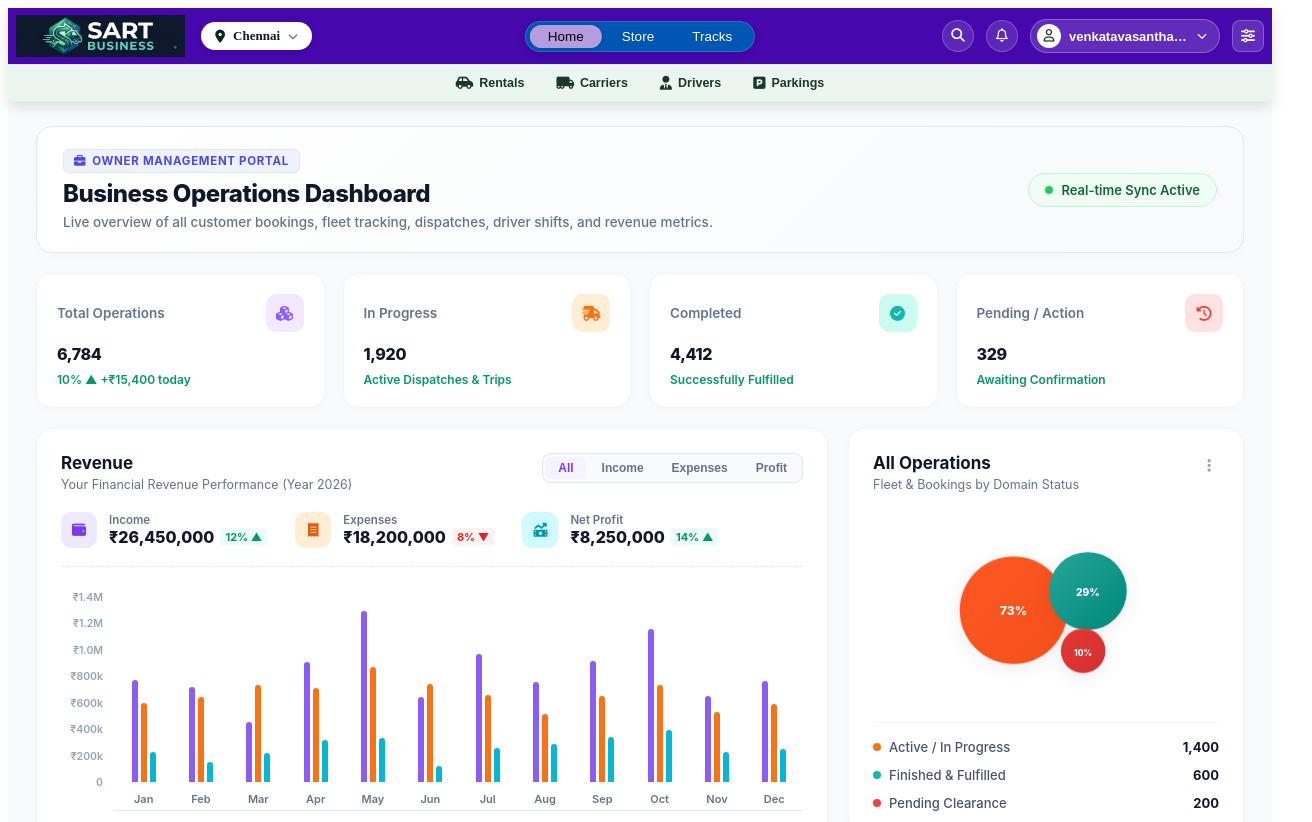
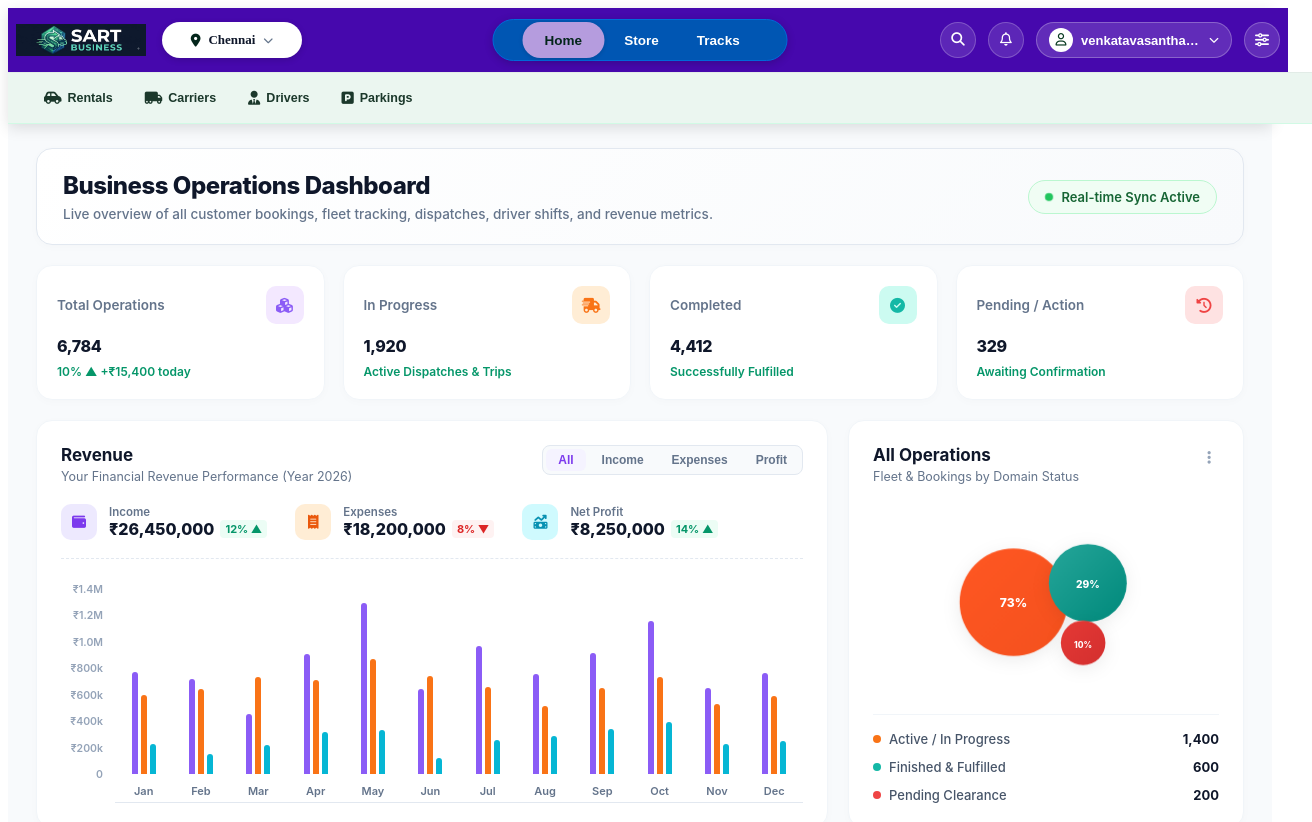
Before and after one commit to BTC-2025/SART-BUS-FE-1, a React (Vite) app: page / in a window 1280 px wide. Shown: the top 822 px of the page, 1312 px wide, since content can reach past the window. Built offline with nearby package versions, Linux system fonts and the light colour scheme; the HTML template or start-up script is replaced by a standard one.

Commit message:
Apply exact 114px combined navbar dimensions and component spec to Business Portal

```diff
--- /dev/null
+++ b/src/components/DimensionSpecs.css
@@ -0,0 +1,103 @@
+/* ==========================================================================
+   EXACT SPEC DIMENSIONS FOR SART BUSINESS NAVBAR & SUBNAVBAR
+   Matching User Dimensions Spec:
+   - Total Combined Height: 114px (64px + 50px)
+   - Main Navbar Height: 64px, Width: 100%
+   - Logo: ~130px width x 42px height
+   - Location Pill: ~140px width x 36px height (rounded-full)
+   - Center Navigation Bar: ~295px width x 42px height (rounded-full)
+   - Active Nav Item: ~82px width
+   - Circular Action Buttons: 36px x 36px
+   - User Profile Pill: ~115px width x 36px height
+   - Sub-Category Navbar Height: 50px, Width: 100%
+   - Subnav Filter Pills: 32px height (rounded-full)
+   ========================================================================== */
+
+.top-main-navbar {
+  height: 64px !important;
+  width: 100% !important;
+}
+
+.brand-logo-container img,
+.navbar-brand-img {
+  width: 130px !important;
+  height: 42px !important;
+  object-fit: contain !important;
+}
+
+.navbar-location-pill {
+  width: 140px !important;
+  height: 36px !important;
+  border-radius: 9999px !important;
+  display: inline-flex !important;
+  align-items: center !important;
+  justify-content: center !important;
+  padding: 0 12px !important;
+  box-sizing: border-box !important;
+}
+
+.home-segmented-container {
+  width: 295px !important;
+  height: 42px !important;
+  border-radius: 9999px !important;
+  display: inline-flex !important;
+  align-items: center !important;
+  justify-content: center !important;
+  padding: 0 4px !important;
+  box-sizing: border-box !important;
+}
+
+.segmented-pill-item.active {
+  min-width: 82px !important;
+  height: 36px !important;
+  display: inline-flex !important;
+  align-items: center !important;
+  justify-content: center !important;
+  border-radius: 9999px !important;
+}
+
+.nav-circle-action-btn,
+.nav-slider-control-btn {
+  width: 36px !important;
+  height: 36px !important;
+  border-radius: 50% !important;
+  display: inline-flex !important;
+  align-items: center !important;
+  justify-content: center !important;
+}
+
+.nav-account-capsule-btn {
+  min-width: 115px !important;
+  height: 36px !important;
+  border-radius: 9999px !important;
+  display: inline-flex !important;
+  align-items: center !important;
+  justify-content: center !important;
+  padding: 0 12px !important;
+  box-sizing: border-box !important;
+}
+
+.sub-category-navbar {
+  height: 50px !important;
+  width: 100% !important;
+  display: flex !important;
+  align-items: center !important;
+}
+
+.sub-nav-pill-btn {
+  height: 32px !important;
+  border-radius: 9999px !important;
+  padding: 0 16px !important;
+  display: inline-flex !important;
+  align-items: center !important;
+  box-sizing: border-box !important;
+}
+
+/* Adjust side-tool-strip and dock panels to sit exactly at 114px */
+.side-tool-strip {
+  top: 114px !important;
+}
+
+.side-bittool-dock-panel {
+  top: 114px !important;
+}
--- a/src/components/Navbar.css
+++ b/src/components/Navbar.css
@@ -1,3 +1,4 @@
+@import './DimensionSpecs.css';
 /* ==========================================================================
    ENTERPRISE HEADER & SUB-NAV SYSTEM
    Matching User's 1st and 2nd Screenshots
@@ -89,11 +90,11 @@
   align-items: center;
   background: #0056b3;
   /* Rich blue background as in user's image */
-  border: 1px solid rgba(255, 255, 255, 0.15);
+  border: 1.5px solid #0069d9;
   border-radius: 28px;
-  padding: 3px 4px;
+  padding: 2px 4px;
   gap: 2px;
-  box-shadow: 0 2px 8px rgba(0, 0, 0, 0.15);
+  box-shadow: 0 2px 8px rgba(0, 0, 0, 0.2);
 }
 
 /* Individual tab inside the segmented pill */
@@ -101,7 +102,7 @@
   background: transparent;
   color: #ffffff;
   font-size: 13.5px;
-  font-weight: 500;
+  font-weight: 700;
   padding: 4px 18px;
   border-radius: 20px;
   border: none;
@@ -113,15 +114,16 @@
 }
 
 .segmented-pill-item:hover {
-  color: #ffffff;
+  color: #c7e6c4;
   background: rgba(255, 255, 255, 0.12);
 }
 
-/* When active/clicked: same font-weight (not bold) and consistent text styling */
+/* When active/clicked: turns into the soft light-green pill with dark text */
 .segmented-pill-item.active {
   background: #B59CDE;
-  color: #000000;
-  font-weight: 500;
+  /* Exact mint/light-green active pill from screenshot */
+  color: #04261b;
+  /* Dark text */
   box-shadow: 0 1px 4px rgba(0, 0, 0, 0.15);
 }
 
@@ -451,11 +453,11 @@
 }
 
 .sub-nav-tabs-wrapper {
-  display: flex;
+  /* display: flex;
   align-items: center;
-  justify-content: center;
+  justify-content: center; */
   gap: 12px;
-  max-width: 680px;
+  /* max-width: 680px; */
   width: 100%;
   margin: 0 auto;
 }
--- a/src/components/rentalVehicles/HotelOverviewShowcase.jsx
+++ b/src/components/rentalVehicles/HotelOverviewShowcase.jsx
@@ -216,9 +216,7 @@ export default function HotelOverviewShowcase({ onNavigate = () => { } }) {
       {/* 🌟 OWNER BUSINESS DASHBOARD HEADLINE & OVERVIEW BANNER */}
       <div className="owner-dashboard-headline-card">
         <div className="headline-text-content">
-          <div className="headline-badge">
-            <i className="fa-solid fa-briefcase"></i> Owner Management Portal
-          </div>
+
           <h1 className="headline-main-title">Business Operations Dashboard</h1>
           <p className="headline-sub-title">
             Live overview of all customer bookings, fleet tracking, dispatches, driver shifts, and revenue metrics.
```
